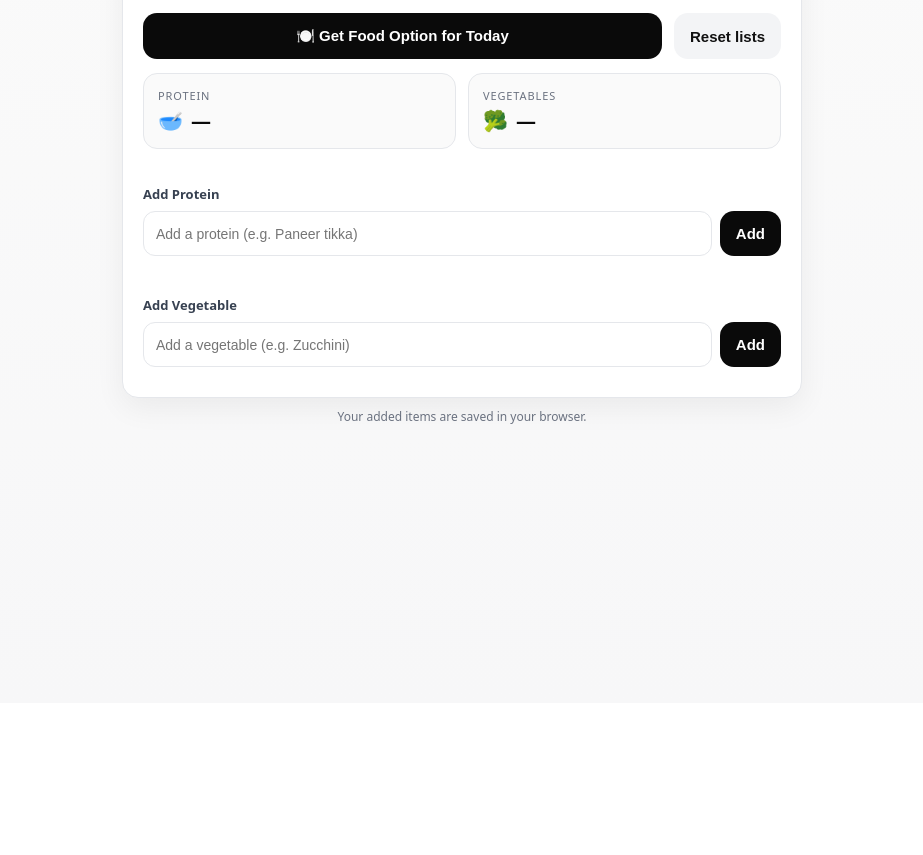
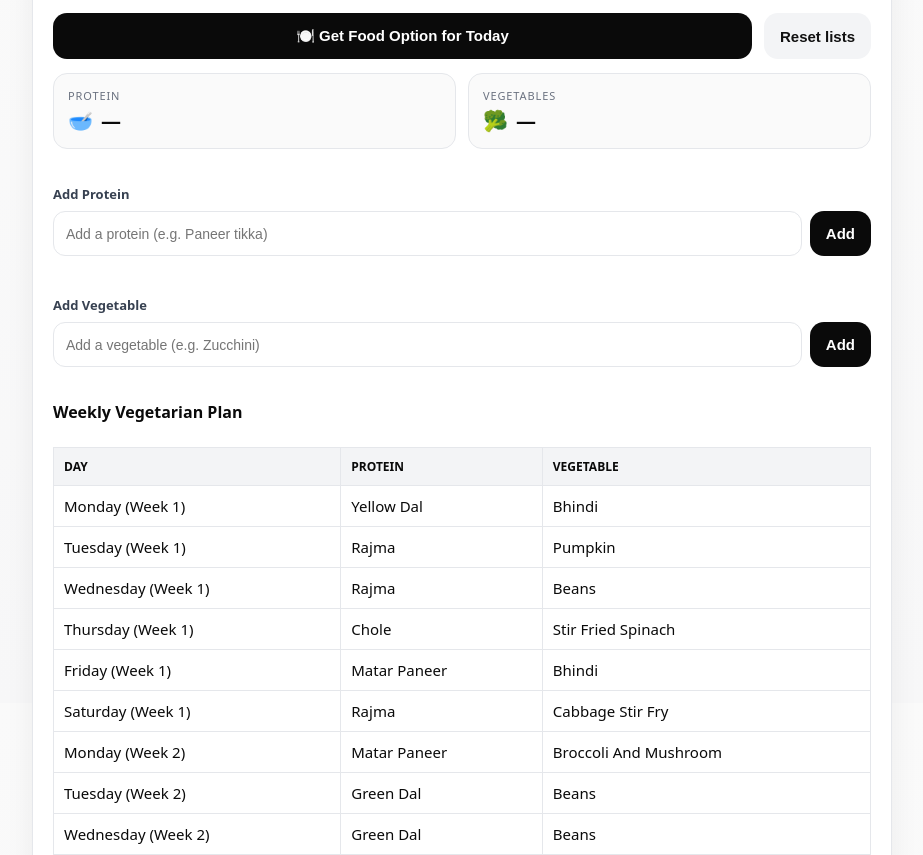
Before and after one commit to wireman27/food-options-picker, a plain HTML site: page index.html in a window 1280 px wide. Shown: the part 97-952 px from the top of the page, without its empty margins (178-1101 px from the left). Before the commit the page ends 800 px from the top, so only its background shows below. Drawn offline with Linux system fonts and the light colour scheme.

Commit message:
Add weekly plan

```diff
--- a/index.html
+++ b/index.html
@@ -22,7 +22,7 @@
       margin: 0; font-family: ui-sans-serif, system-ui, -apple-system, Segoe UI, Roboto, Helvetica, Arial, "Apple Color Emoji", "Segoe UI Emoji";
       color: var(--ink); background: linear-gradient(#fafafa, var(--bg));
     }
-    .wrap { max-width: 720px; margin: 0 auto; padding: 20px; }
+    .wrap { max-width: 900px; margin: 0 auto; padding: 20px; }
     .card {
       background: var(--card); border: 1px solid var(--border); border-radius: var(--radius);
       box-shadow: var(--shadow); padding: 20px;
@@ -59,6 +59,11 @@
       flex: 1; padding: 10px 12px; border-radius: 12px; border: 1px solid var(--border);
       background: white; font-size: 14px; outline: none;
     }
+
+    table { width: 100%; border-collapse: collapse; margin-top: 24px; }
+    th, td { border: 1px solid var(--border); padding: 10px; text-align: left; }
+    th { background: var(--hint); text-transform: uppercase; font-size: 12px; }
+    td { font-size: 15px; text-transform: capitalize; }
 
     footer { text-align:center; color: var(--muted); font-size: 12px; margin: 10px 0 0; }
   </style>
@@ -105,6 +110,16 @@
           </div>
         </div>
       </section>
+
+      <section id="weeklyTable">
+        <h3 style="margin-top:24px; font-size:16px;">Weekly Vegetarian Plan</h3>
+        <table>
+          <thead>
+            <tr><th>Day</th><th>Protein</th><th>Vegetable</th></tr>
+          </thead>
+          <tbody id="tableBody"></tbody>
+        </table>
+      </section>
     </div>
 
     <footer>Your added items are saved in your browser.</footer>
@@ -112,14 +127,14 @@
 
   <script>
     const DEFAULT_PROTEINS = [
-      "Butter chicken",
-      "Egg curry",
-      "Indian style chicken curry",
-      "Chicken breast with garlic and cream",
       "Matar paneer",
       "Yellow dal",
       "Green dal",
       "Spinach dal",
+      "Chole",
+      "Rajma",
+      "Toor dal",
+      "Moong dal",
     ];
     const DEFAULT_VEGETABLES = [
       "Bhindi",
@@ -128,12 +143,11 @@
       "Pumpkin",
       "Beans",
       "Broccoli and mushroom",
+      "Aloo gobi",
+      "Cabbage stir fry",
     ];
 
-    const LS = {
-      proteins: "foodpicker:proteins",
-      vegetables: "foodpicker:vegetables",
-    };
+    const LS = { proteins: "foodpicker:proteins", vegetables: "foodpicker:vegetables" };
 
     const readArray = (key, fallback) => {
       try {
@@ -153,6 +167,7 @@
     const resetBtn = document.getElementById('resetBtn');
     const proteinOut = document.getElementById('proteinOut');
     const vegOut = document.getElementById('vegOut');
+    const tableBody = document.getElementById('tableBody');
 
     const proteinInput = document.getElementById('proteinInput');
     const vegInput = document.getElementById('vegInput');
@@ -175,12 +190,28 @@
 
     const renderAll = () => {
       pickBtn.disabled = !(proteins.length && vegetables.length);
+      renderTable();
+    };
+
+    const renderTable = () => {
+      const days = ["Monday","Tuesday","Wednesday","Thursday","Friday","Saturday"];
+      tableBody.innerHTML = '';
+      for (let week=1; week<=2; week++) {
+        days.forEach(day => {
+          const tr = document.createElement('tr');
+          const protein = randPick(proteins);
+          const veg = randPick(vegetables);
+          tr.innerHTML = `<td>${day} (Week ${week})</td><td>${protein}</td><td>${veg}</td>`;
+          tableBody.appendChild(tr);
+        });
+      }
     };
 
     pickBtn.addEventListener('click', () => {
       if (!(proteins.length && vegetables.length)) return;
       proteinOut.textContent = randPick(proteins);
       vegOut.textContent = randPick(vegetables);
+      renderTable();
     });
 
     resetBtn.addEventListener('click', () => {
```
